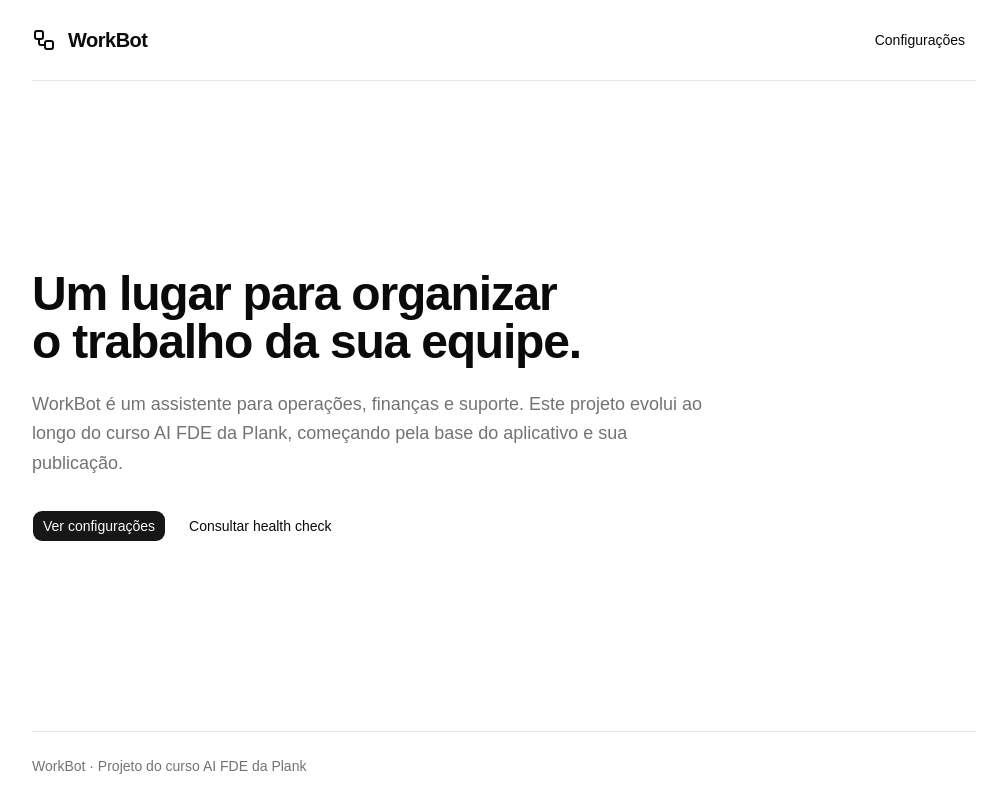
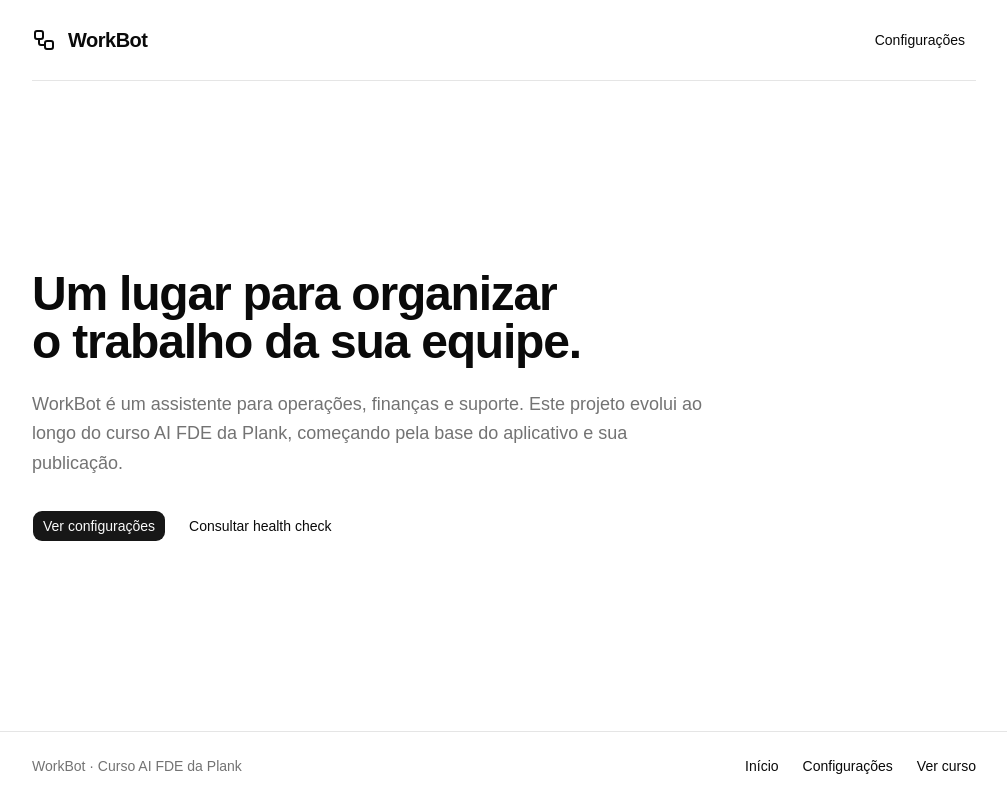
Before and after one commit to caadjo/plank-fde-training, a Next.js app: page / in a window 1280 px wide. Shown: the whole page, without its empty margins (136-1143 px from the left). Built offline with nearby package versions, Linux system fonts and the light colour scheme.

Commit message:
feat: compartilhar rodapé e documentar publicação do dia 1

```diff
--- a/src/app/layout.tsx
+++ b/src/app/layout.tsx
@@ -1,3 +1,4 @@
+import { SiteFooter } from "@/components/site-footer";
 import type { Metadata } from "next";
 import { config } from "@/lib/config";
 import "./globals.css";
@@ -29,7 +30,10 @@ export default function RootLayout({
 }) {
   return (
     <html lang="pt-BR">
-      <body className="min-h-screen antialiased">{children}</body>
+      <body className="flex min-h-screen flex-col antialiased">
+        {children}
+        <SiteFooter />
+      </body>
     </html>
   );
 }
--- a/src/app/not-found.tsx
+++ b/src/app/not-found.tsx
@@ -3,7 +3,7 @@ import { buttonVariants } from "@/components/ui/button";
 
 export default function NotFound() {
   return (
-    <main className="mx-auto flex min-h-screen max-w-3xl flex-col items-start justify-center gap-6 px-6 py-12 sm:px-10">
+    <main className="mx-auto flex w-full max-w-3xl flex-1 flex-col items-start justify-center gap-6 px-6 py-12 sm:px-10">
       <h1 className="text-3xl font-semibold tracking-tight sm:text-4xl">
         Página não encontrada
       </h1>
--- a/src/app/page.tsx
+++ b/src/app/page.tsx
@@ -7,7 +7,7 @@ export const metadata: Metadata = { alternates: { canonical: "/" } };
 
 export default function Home() {
   return (
-    <div className="mx-auto flex min-h-screen max-w-5xl flex-col px-6 sm:px-10">
+    <div className="mx-auto flex w-full max-w-5xl flex-1 flex-col px-6 sm:px-10">
       <header className="flex flex-wrap items-center justify-between gap-4 border-b py-6">
         <Link
           href="/"
@@ -47,9 +47,6 @@ export default function Home() {
           </Link>
         </div>
       </main>
-      <footer className="border-t py-6 text-sm text-muted-foreground">
-        WorkBot · Projeto do curso AI FDE da Plank
-      </footer>
     </div>
   );
 }
--- a/src/app/settings/page.tsx
+++ b/src/app/settings/page.tsx
@@ -24,7 +24,7 @@ export const metadata: Metadata = {
 
 export default function Settings() {
   return (
-    <main className="mx-auto flex min-h-screen max-w-3xl flex-col gap-8 px-6 py-12 sm:px-10">
+    <main className="mx-auto flex w-full max-w-3xl flex-1 flex-col gap-8 px-6 py-12 sm:px-10">
       <Link
         href="/"
         className={buttonVariants({ variant: "outline", className: "w-fit" })}
--- /dev/null
+++ b/src/components/site-footer.tsx
@@ -0,0 +1,34 @@
+import Link from "next/link";
+
+export function SiteFooter() {
+  return (
+    <footer className="border-t">
+      <div className="mx-auto flex w-full max-w-5xl flex-col gap-4 px-6 py-6 text-sm sm:flex-row sm:items-center sm:justify-between sm:px-10">
+        <p className="text-muted-foreground">WorkBot · Curso AI FDE da Plank</p>
+        <nav
+          aria-label="Links do rodapé"
+          className="flex flex-wrap gap-x-6 gap-y-3"
+        >
+          <Link
+            href="/"
+            className="rounded underline-offset-4 hover:underline focus-visible:outline-2 focus-visible:outline-offset-4"
+          >
+            Início
+          </Link>
+          <Link
+            href="/settings"
+            className="rounded underline-offset-4 hover:underline focus-visible:outline-2 focus-visible:outline-offset-4"
+          >
+            Configurações
+          </Link>
+          <a
+            href="https://joinplank.com/ai-fde-course"
+            className="rounded underline-offset-4 hover:underline focus-visible:outline-2 focus-visible:outline-offset-4"
+          >
+            Ver curso
+          </a>
+        </nav>
+      </div>
+    </footer>
+  );
+}
--- a/src/components/ui/badge.tsx
+++ b/src/components/ui/badge.tsx
@@ -1,7 +1,7 @@
 import { mergeProps } from "@base-ui/react/merge-props";
 import { useRender } from "@base-ui/react/use-render";
 import { cva, type VariantProps } from "class-variance-authority";
-import { cn } from "cn";
+import { cn } from "@/lib/utils";
 
 const badgeVariants = cva(
   "group/badge inline-flex h-5 w-fit shrink-0 items-center justify-center gap-1 overflow-hidden rounded-4xl border border-transparent px-2 py-0.5 text-xs font-medium whitespace-nowrap transition-all focus-visible:border-ring focus-visible:ring-[3px] focus-visible:ring-ring/50 has-data-[icon=inline-end]:pr-1.5 has-data-[icon=inline-start]:pl-1.5 aria-invalid:border-destructive aria-invalid:ring-destructive/20 dark:aria-invalid:ring-destructive/40 [&>svg]:pointer-events-none [&>svg]:size-3!",
```
Also changed, not shown: 1 other file (tests, documents, lock files or other folders).
